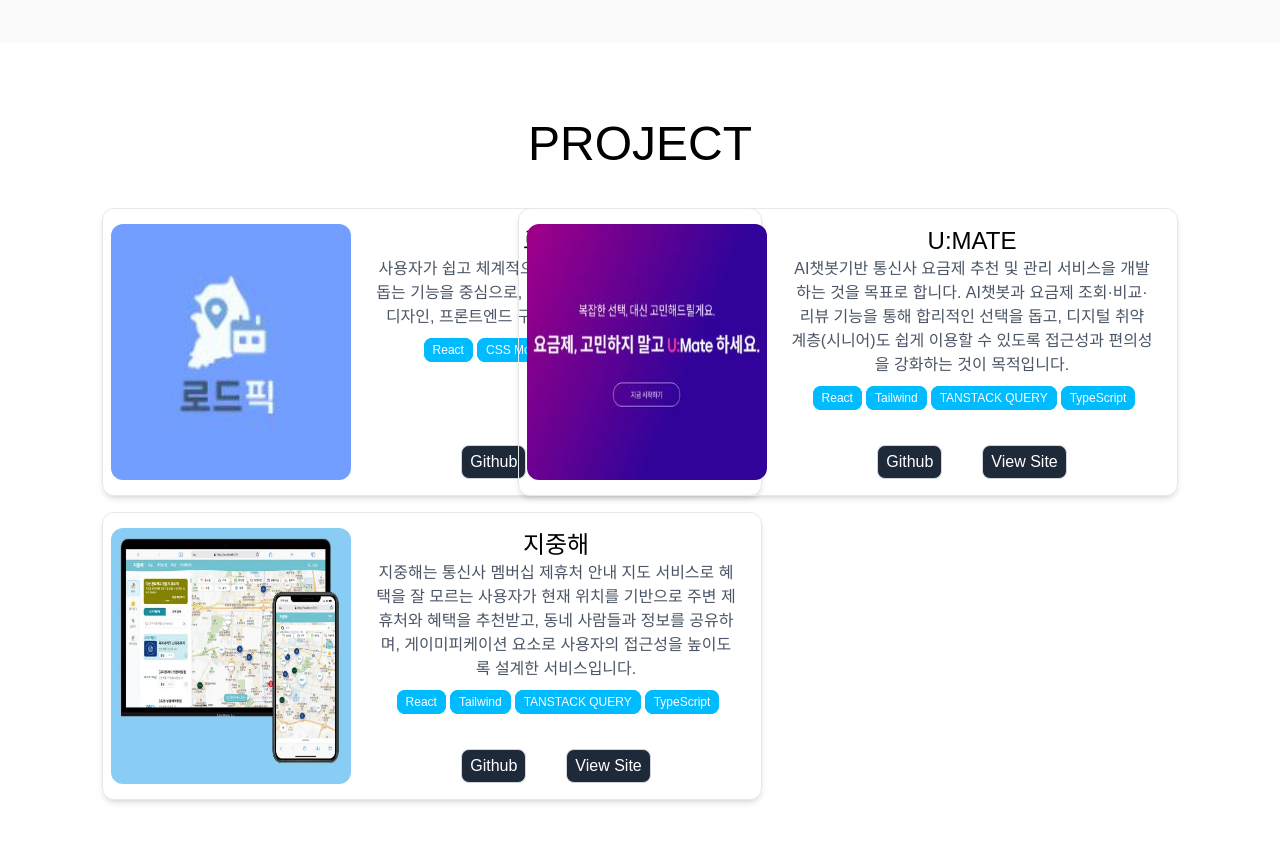
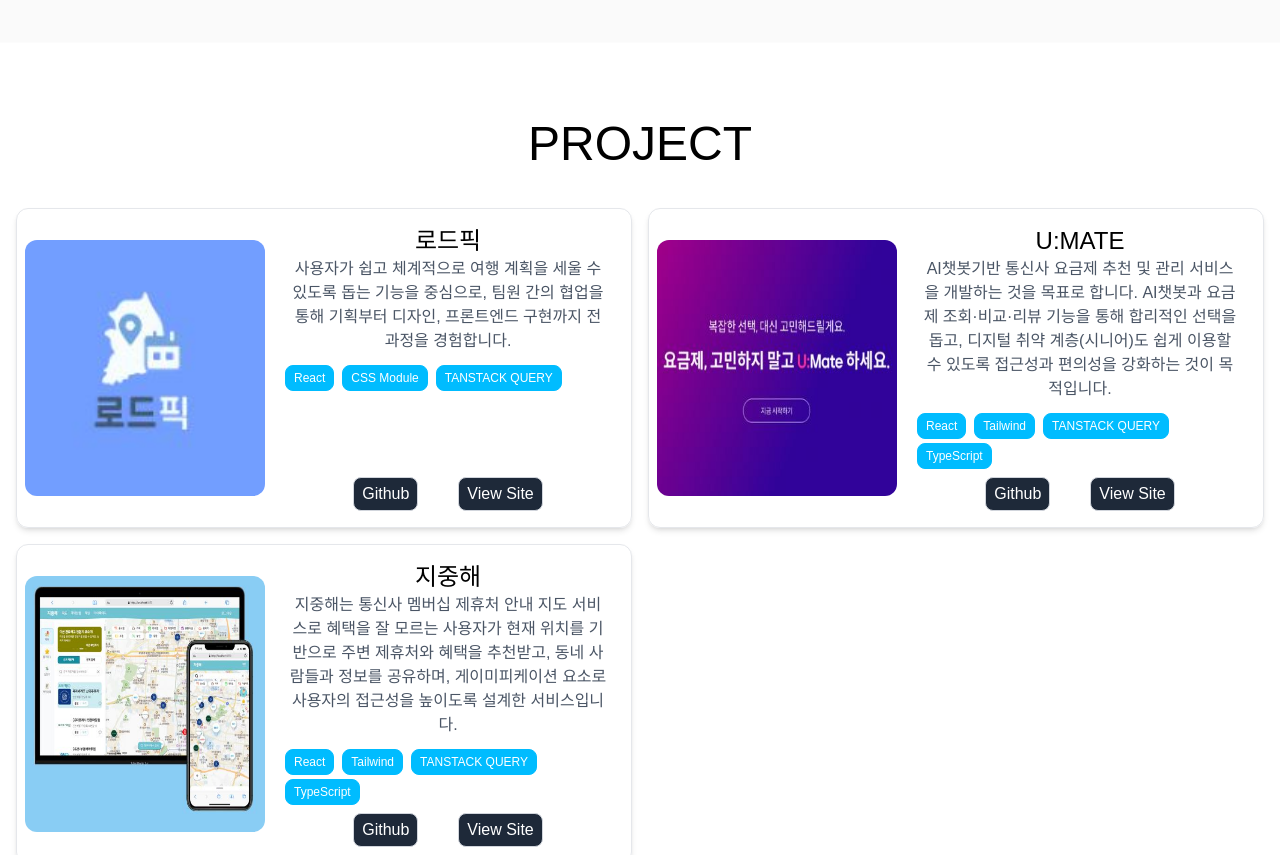
Before and after one commit to nas7062/PORTPOLIO, a React (Vite) app: page / in a window 1280 px wide. Shown: the part 1320-2175 px from the top of the page. Built offline with nearby package versions, Linux system fonts and the light colour scheme; a web font is replaced by a local one.

Commit message:
style :프로젝트 섹션 css 및 레이아웃 수줭 "

```diff
--- a/src/components/ProjectSection.tsx
+++ b/src/components/ProjectSection.tsx
@@ -39,13 +39,13 @@ AI챗봇과 요금제 조회·비교·리뷰 기능을 통해 합리적인 선
 
 export default function ProjectSection() {
   return (
-    <div id="project" className="min-h-screen scroll-mt-20  mx-auto px-60">
+    <div id="project" className="min-h-screen scroll-mt-20  mx-auto  2xl:px-60">
       <h2 className="text-center text-5xl mb-10">PROJECT</h2>
-      <div className=" grid grid-cols-2 justify-items-center gap-x-8 space-y-4">
+      <div className=" grid grid-cols-1 lg:max-w-full max-w-[800px]  px-4 mx-auto lg:grid-cols-2  justify-items-center gap-x-4 space-y-4">
         {projects.map((project) => (
           <div
             key={project.id}
-            className="flex h-72  w-[660px] text-center  border border-gray-200   shadow-md hover:shadow-xl  hover:-translate-y-2 transform transition-all duration-300 rounded-xl overflow-hidden"
+            className="flex h-80  w-full text-center   border border-gray-200   shadow-md hover:shadow-xl  hover:-translate-y-2 transform transition-all duration-300 rounded-xl overflow-hidden"
           >
             <img
               src={project.image}
@@ -58,7 +58,7 @@ export default function ProjectSection() {
             <div className="flex flex-col flex-1 p-4 ">
               <p className="text-2xl ">{project.title}</p>
               <p className="px-2 text-gray-600">{project.description}</p>
-              <div className="py-2 ">
+              <div className="py-1 flex flex-wrap gap-1 mt-2 ">
                 {project.stack?.map((st, idx) => (
                   <span
                     key={idx}
```
